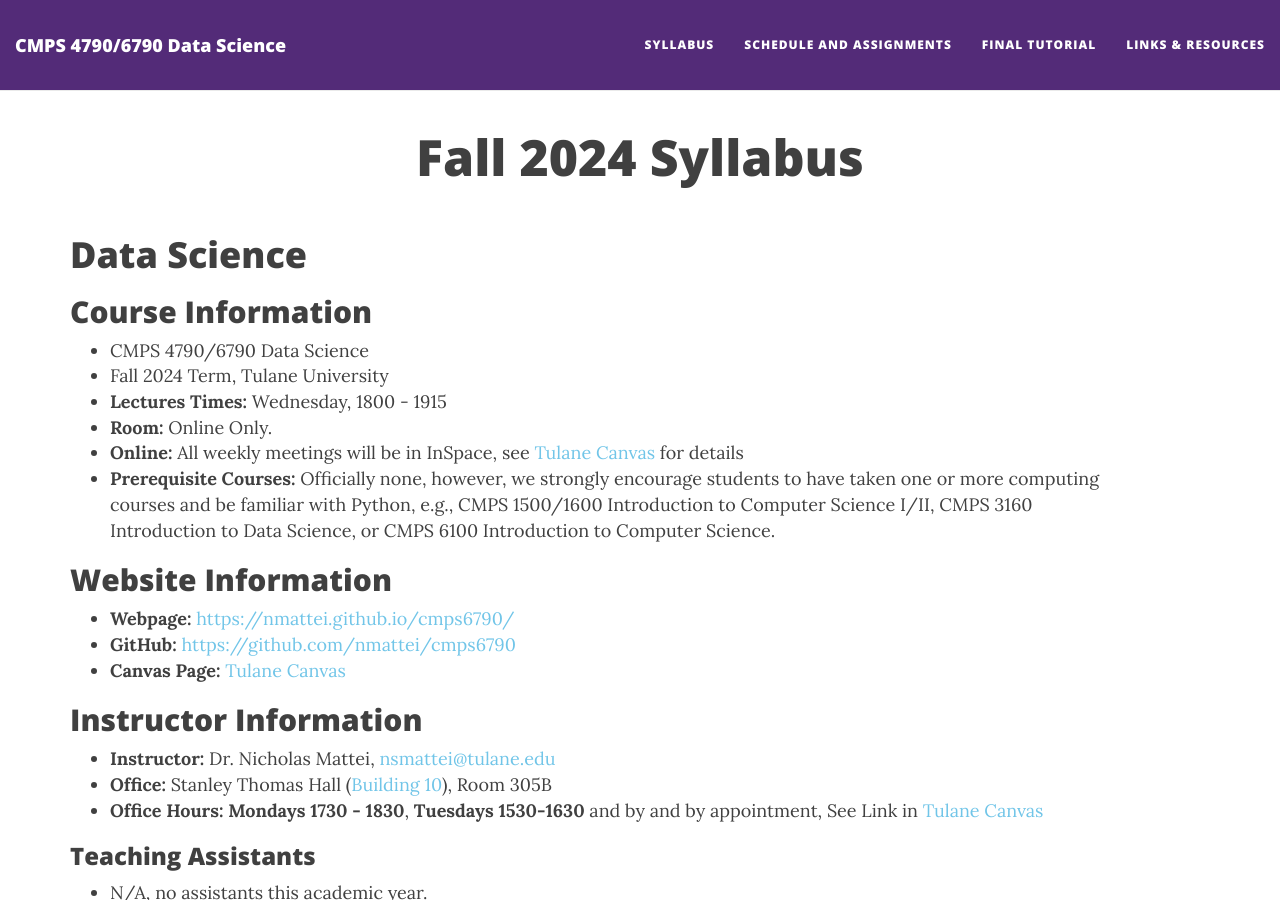
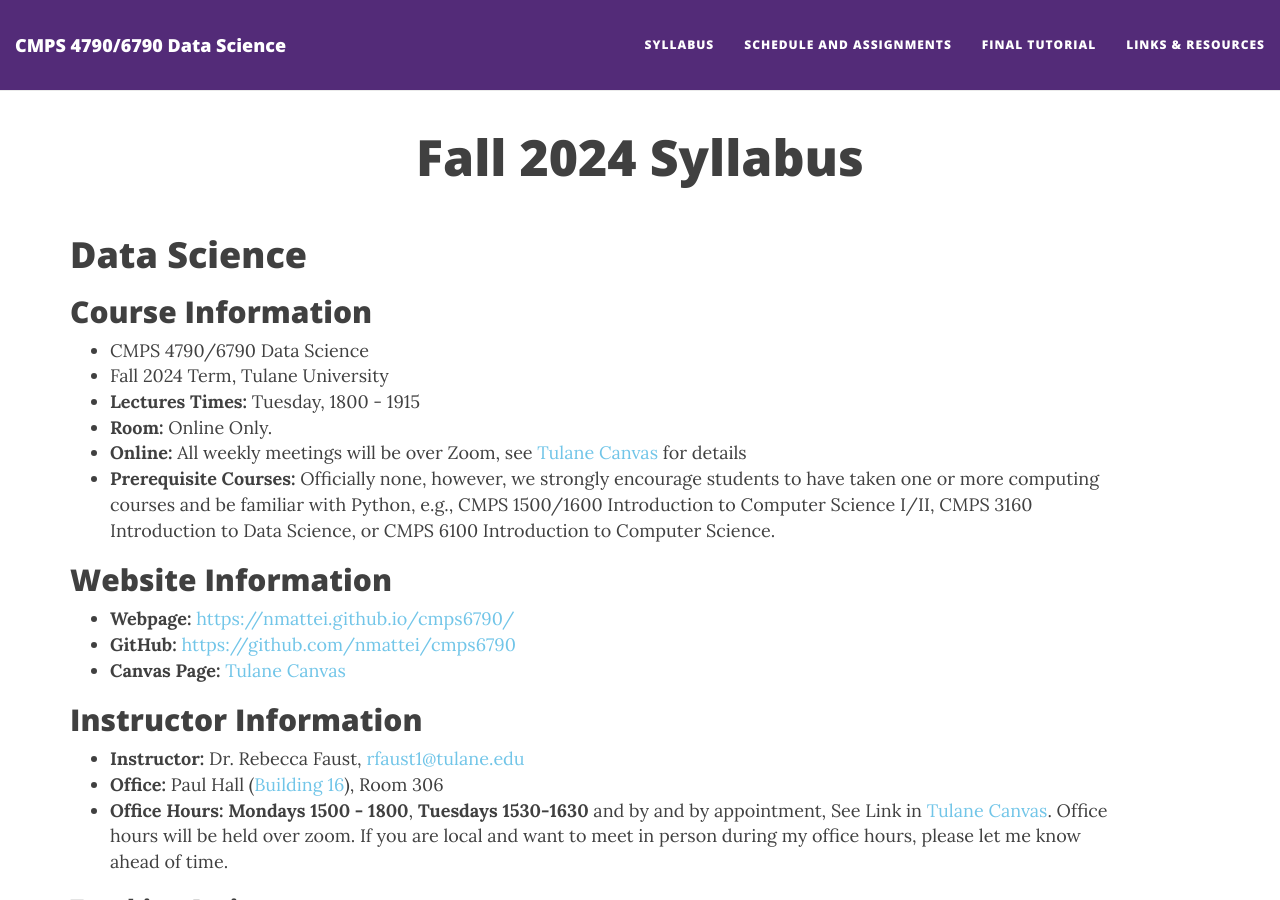
Before and after one commit to nmattei/cmps6790, a Jekyll site: the page built from syllabus.md, in a window 1280 px wide and 900 px high. Built offline with Jekyll 4.4.1, drawn with Linux system fonts in a browser that asks for light colours; nearby versions of some CDN libraries.

Commit message:
Spring 2026 syllabus updates

```diff
--- a/syllabus.md
+++ b/syllabus.md
@@ -10,9 +10,9 @@ published: true
 ## Course Information
 * CMPS 4790/6790 Data Science
 * Fall 2024 Term, Tulane University
-* **Lectures Times:** Wednesday, 1800 - 1915
+* **Lectures Times:** Tuesday, 1800 - 1915
 * **Room:** Online Only.
-* **Online:** All weekly meetings will be in InSpace, see [Tulane Canvas](https://tulane.instructure.com/) for details
+* **Online:** All weekly meetings will be over Zoom, see [Tulane Canvas](https://tulane.instructure.com/) for details
 * **Prerequisite Courses:** Officially none, however, we strongly encourage students to have taken one or more computing courses and be familiar with Python, e.g., CMPS 1500/1600 Introduction to Computer Science I/II, CMPS 3160 Introduction to Data Science, or CMPS 6100 Introduction to Computer Science.
 
 ## Website Information
@@ -21,9 +21,10 @@ published: true
 * **Canvas Page:** [Tulane Canvas](https://tulane.instructure.com/)
 
 ## Instructor Information
-* **Instructor:** Dr. Nicholas Mattei, <nsmattei@tulane.edu>
-* **Office:** Stanley Thomas Hall ([Building 10](https://admission.tulane.edu/map)), Room 305B
-* **Office Hours:** **Mondays 1730 - 1830**, **Tuesdays 1530-1630** and by and by appointment, See Link in [Tulane Canvas](https://tulane.instructure.com/)
+* **Instructor:** Dr. Rebecca Faust, <rfaust1@tulane.edu>
+* **Office:** Paul Hall ([Building 16](https://admission.tulane.edu/map)), Room 306
+* **Office Hours:** **Mondays 1500 - 1800**, **Tuesdays 1530-1630** and by and by appointment, See Link in [Tulane Canvas](https://tulane.instructure.com/).
+Office hours will be held over zoom. If you are local and want to meet in person during my office hours, please let me know ahead of time.
 
 ### Teaching Assistants
 * N/A, no assistants this academic year.
```
Also changed, not shown: other parts of syllabus.md (+2 -2 lines), _projects/Project1/Project1.md (+2 -0 lines).
